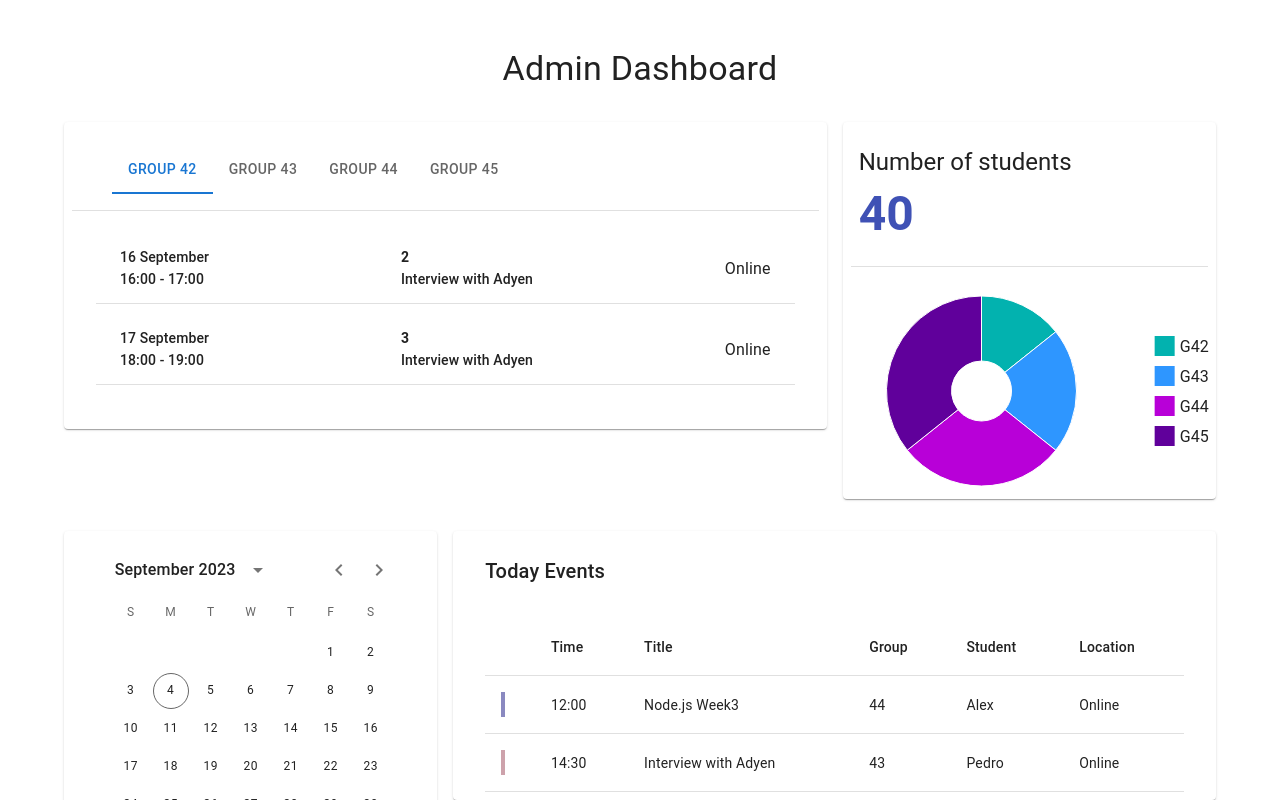
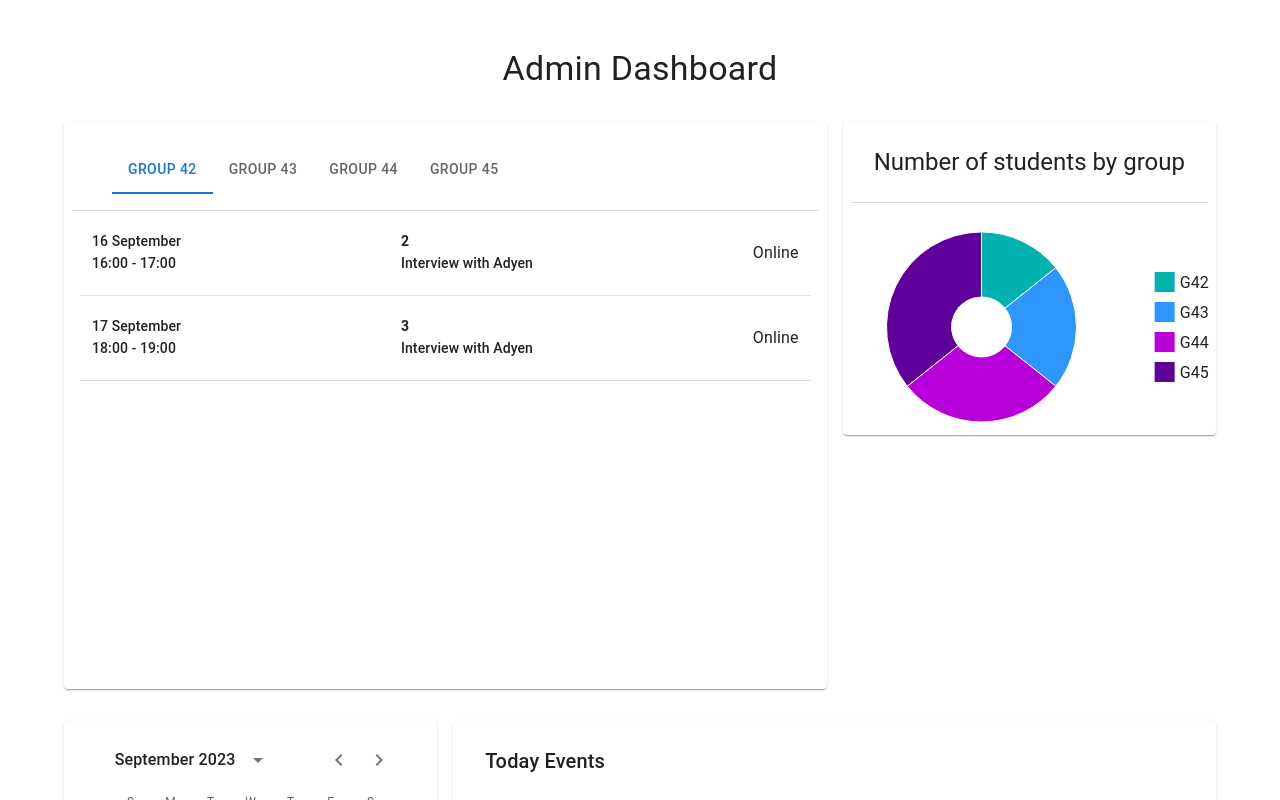
Before and after one commit to nurlanimamali95/BookYourFuture, a React app in the folder client/: page /admin in a window 1280 px wide. Shown: the top 800 px of the page. Built offline with nearby package versions, Linux system fonts and the light colour scheme.

Commit message:
fixed event by groups container

```diff
--- a/client/src/components/Admin/AdminDashboard/EventByGroup/CustomTabPanel.js
+++ b/client/src/components/Admin/AdminDashboard/EventByGroup/CustomTabPanel.js
@@ -13,7 +13,7 @@ export default function CustomTabPanel({ children, value, index, ...other }) {
       {...other}
     >
       {value === index && (
-        <Box sx={{ p: 3 }}>
+        <Box sx={{ px: 1, minHeight: "470px" }}>
           <Typography>{children}</Typography>
         </Box>
       )}
--- a/client/src/components/Admin/AdminDashboard/EventByGroup/EmptyGroupData.js
+++ b/client/src/components/Admin/AdminDashboard/EventByGroup/EmptyGroupData.js
@@ -1,14 +1,15 @@
 import React from "react";
 import Typography from "@mui/material/Typography";
 import EventBusyIcon from "@mui/icons-material/EventBusy";
+import Box from "@mui/material/Box";
 
 export default function EmptyGroupData() {
   return (
-    <>
+    <Box sx={{ pt: 10 }}>
       <EventBusyIcon sx={{ my: 1, fontSize: 40 }} />
       <Typography variant="body1" sx={{ mb: 2 }}>
         No events scheduled for this group
       </Typography>
-    </>
+    </Box>
   );
 }
--- a/client/src/components/Admin/AdminDashboard/EventByGroup/GroupData.js
+++ b/client/src/components/Admin/AdminDashboard/EventByGroup/GroupData.js
@@ -10,15 +10,14 @@ export default function GroupData({ data }) {
       elevation={1}
       key={data.name}
       sx={{
-        paddingY: ".75rem",
-        paddingX: "1.5rem",
+        paddingY: "1.25rem",
+        paddingX: ".75rem",
         borderBottom: "1px solid #e0e0e0",
         display: "flex",
         justifyContent: "space-between",
         alignItems: "center",
-        marginBottom: ".75rem",
         textAlign: "left",
-        ":hover": { backgroundColor: "#f5f5f5" },
+        ":hover": { backgroundColor: "#fafafa" },
       }}
     >
       <box>
--- a/client/src/components/Admin/AdminDashboard/EventByGroup/TabPanels.js
+++ b/client/src/components/Admin/AdminDashboard/EventByGroup/TabPanels.js
@@ -37,7 +37,7 @@ export default function TabPanels({ value, groupLabels, demoData }) {
               <EmptyGroupData />
             )}
             {groupData.length > itemsPerPage && (
-              <Box mt={2} display="flex" justifyContent="center">
+              <Box mt={1} display="flex" justifyContent="center">
                 <Pagination
                   count={Math.ceil(groupData.length / itemsPerPage)}
                   page={page}
--- a/client/src/components/Admin/AdminDashboard/PieChart/PieChartCard.js
+++ b/client/src/components/Admin/AdminDashboard/PieChart/PieChartCard.js
@@ -9,12 +9,12 @@ export default function PieChartCard() {
     <>
       <Typography
         variant="h5"
-        component="h2"
-        sx={{ mt: 2, mb: 1, mx: 1, textAlign: "left" }}
+        component="h3"
+        sx={{ mt: 2, mb: 1, mx: 1, textAlign: "center" }}
       >
-        Number of students
+        Number of students by group
       </Typography>
-      <Typography
+      {/* <Typography
         variant="h3"
         component="h2"
         sx={{
@@ -27,7 +27,7 @@ export default function PieChartCard() {
         }}
       >
         40
-      </Typography>
+      </Typography> */}
       <Divider sx={{ my: 3 }} />
 
       <PieChart />
```
